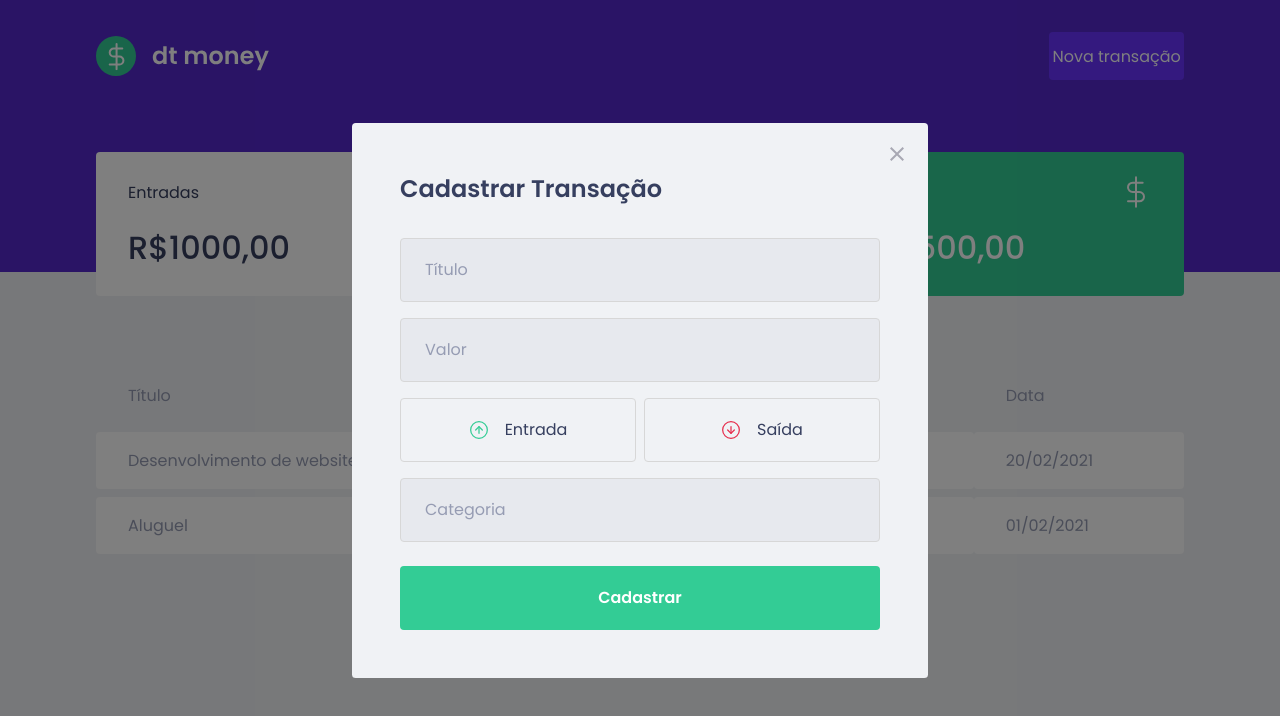
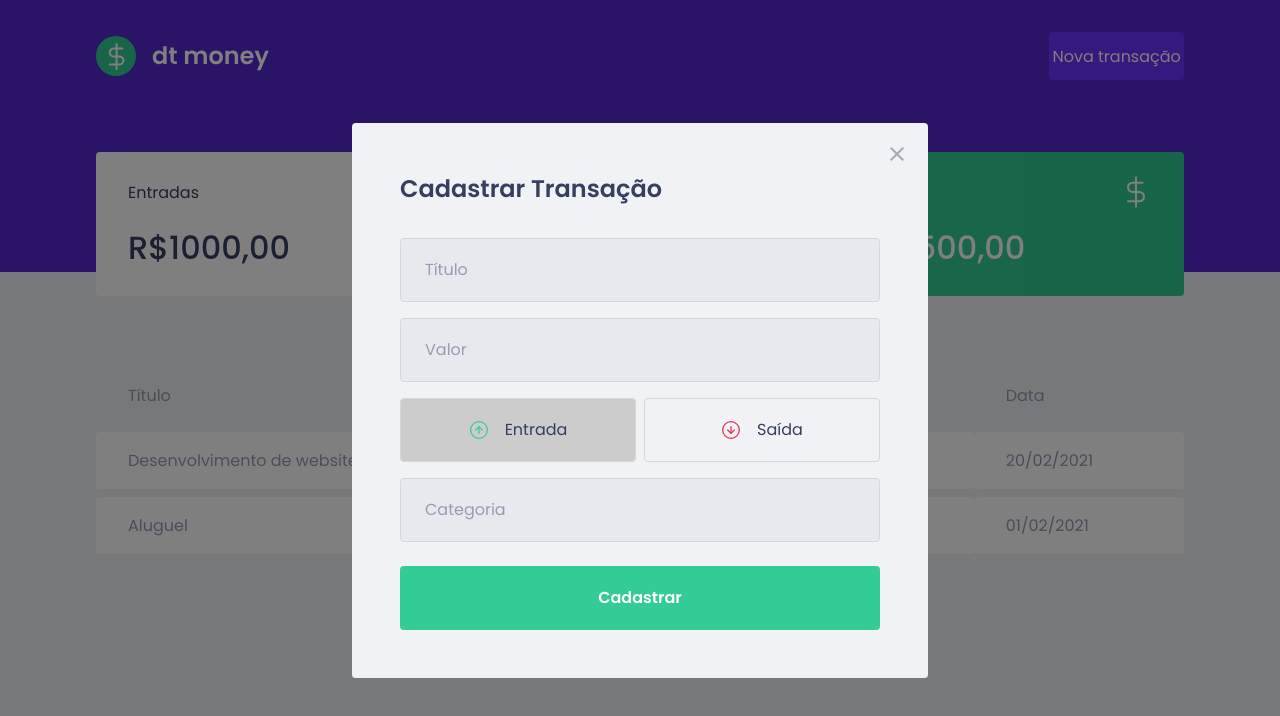
Before and after one commit to David-TM12/djmoney, a React (Create React App) app: page / in a window 1280 px wide. Both pictures are taken after a click on the button "Nova transação". Shown: the top 716 px of the page. Built offline with nearby package versions, Linux system fonts and the light colour scheme; no server answers; what miragejs would draw is missing.

Commit message:
Funcionamento dos Botões

```diff
--- a/src/components/NewTransactionModal/index.tsx
+++ b/src/components/NewTransactionModal/index.tsx
@@ -1,8 +1,9 @@
 import Modal from "react-modal";
-import { Container, TransactionTypeContainer } from "./styles";
+import { Container, TransactionTypeContainer, RadioBox } from "./styles";
 import closeImg  from '../../assets/close.svg';
 import incomeImg  from '../../assets/income.svg';
 import outcomeImg  from '../../assets/outcome.svg';
+import { useState } from "react";
 
 interface NewTransactionModalProps {
   isOpen: boolean;
@@ -10,6 +11,9 @@
 }
 
 export function NewTransactionModal({isOpen, onRequestClose}: NewTransactionModalProps){
+
+  const [type, setType] = useState('deposit');
+
   return (
     <Modal
       isOpen={isOpen}
@@ -35,19 +39,23 @@
         />
 
         <TransactionTypeContainer>
-        <button
+        <RadioBox
           type="button"
+          onClick={() => {setType('deposit');}}
+          isActive={type === 'deposit'}
         >
           <img src={incomeImg} alt="Entrada" />
           <span>Entrada</span>
-        </button>
+        </RadioBox>
 
-        <button
+        <RadioBox
           type="button"
+          onClick={() => {setType('withdraw');}}
+          isActive={type === 'withdraw'}
         >
           <img src={outcomeImg} alt="Saída" />
           <span>Saída</span>
-        </button>
+        </RadioBox>
         </TransactionTypeContainer>
 
         <input
--- a/src/components/NewTransactionModal/styles.ts
+++ b/src/components/NewTransactionModal/styles.ts
@@ -57,12 +57,18 @@
     grid-template-columns: 1fr 1fr;
     gap: 0.5rem;
 
-    button {
+`;
+
+interface RadioBoxProps {
+    isActive: boolean;
+}
+
+export const RadioBox = styled.button<RadioBoxProps>`
 height: 4rem;
 border: 1px solid #d7d7d7;
 border-radius: 0.25rem;
 
-        background: transparent;
+background: ${(props) => props.isActive ? '#ccc' : 'transparent'};
 
 display: flex;
 align-items: center;
@@ -85,5 +91,4 @@
     font-size: 1rem;
     color: var(--text-title);
 }
-    }
 `;
```
Lines whose indentation alone changed are shown as unchanged.
